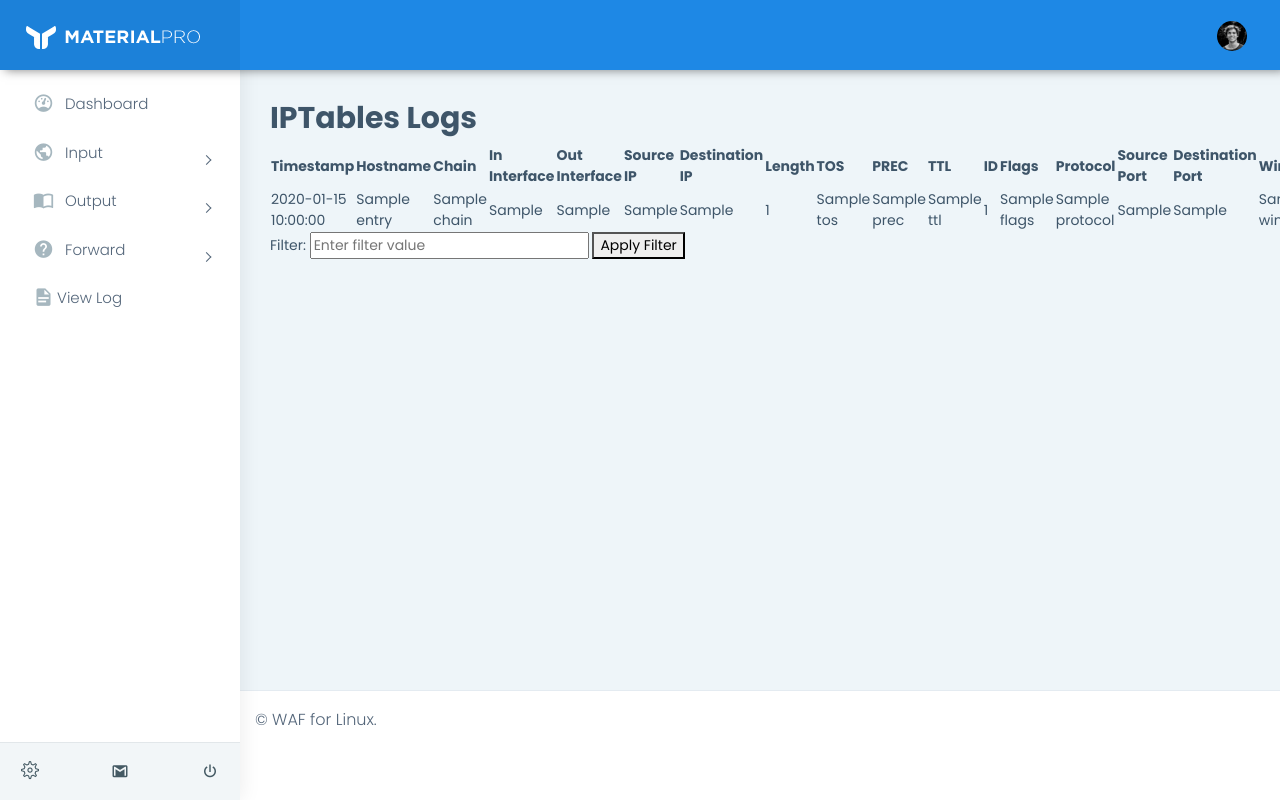
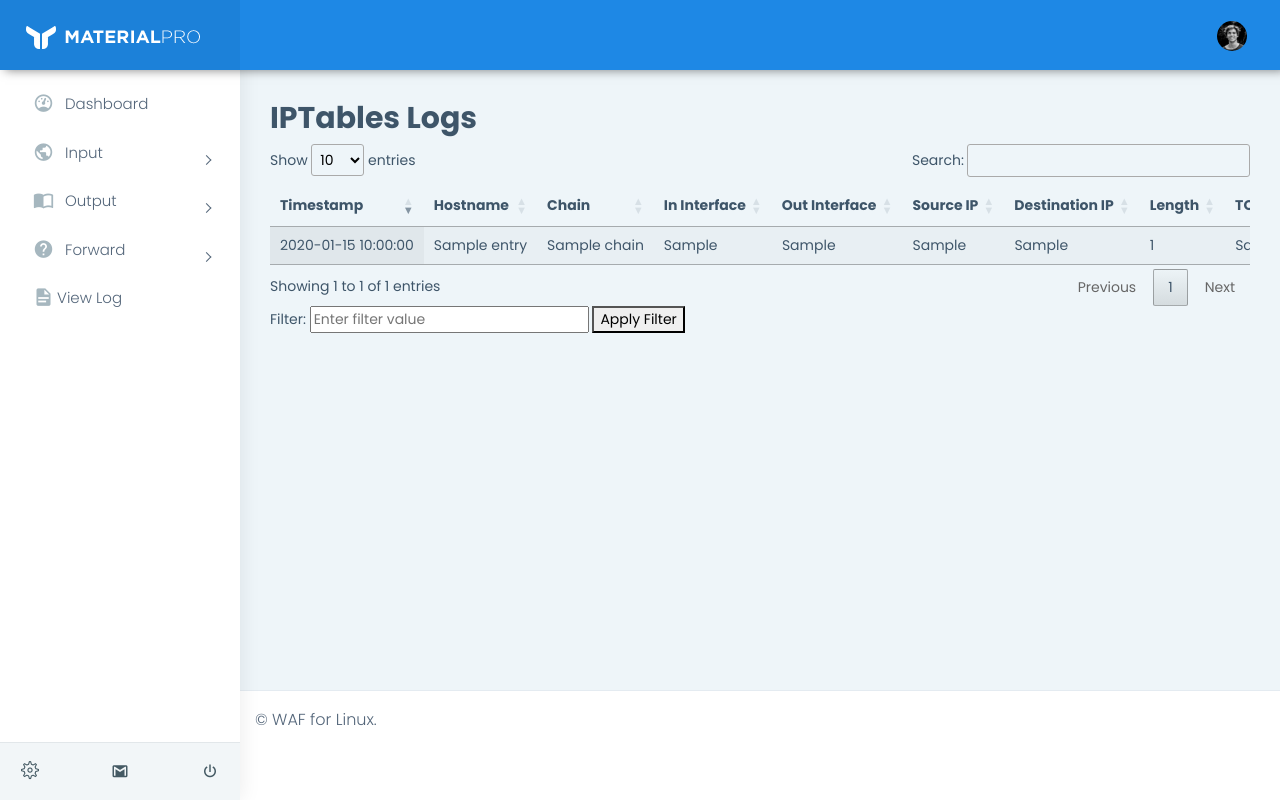
Before and after one commit to anhnh2003/WAFLinux, a Flask app: template apps/templates/home/view_log.html in a window 1280 px wide. Run offline with Flask 2, Linux system fonts and the light colour scheme; the template is opened without the code that fills it: most values are stand-ins (such as "Sample title", 1, 10 or a date in 2020); lists and menus that the app fills with data are empty; some libraries are stand-ins or nearby versions.

```diff
--- a/apps/templates/home/view_log.html
+++ b/apps/templates/home/view_log.html
@@ -76,6 +76,7 @@
 {% endblock content %}
 
 {% block javascripts %}
+<script src="https://cdn.datatables.net/1.10.21/js/jquery.dataTables.min.js"></script>
 <script>
     $(document).ready(function() {
         var table = $('#logTable').DataTable({
```
